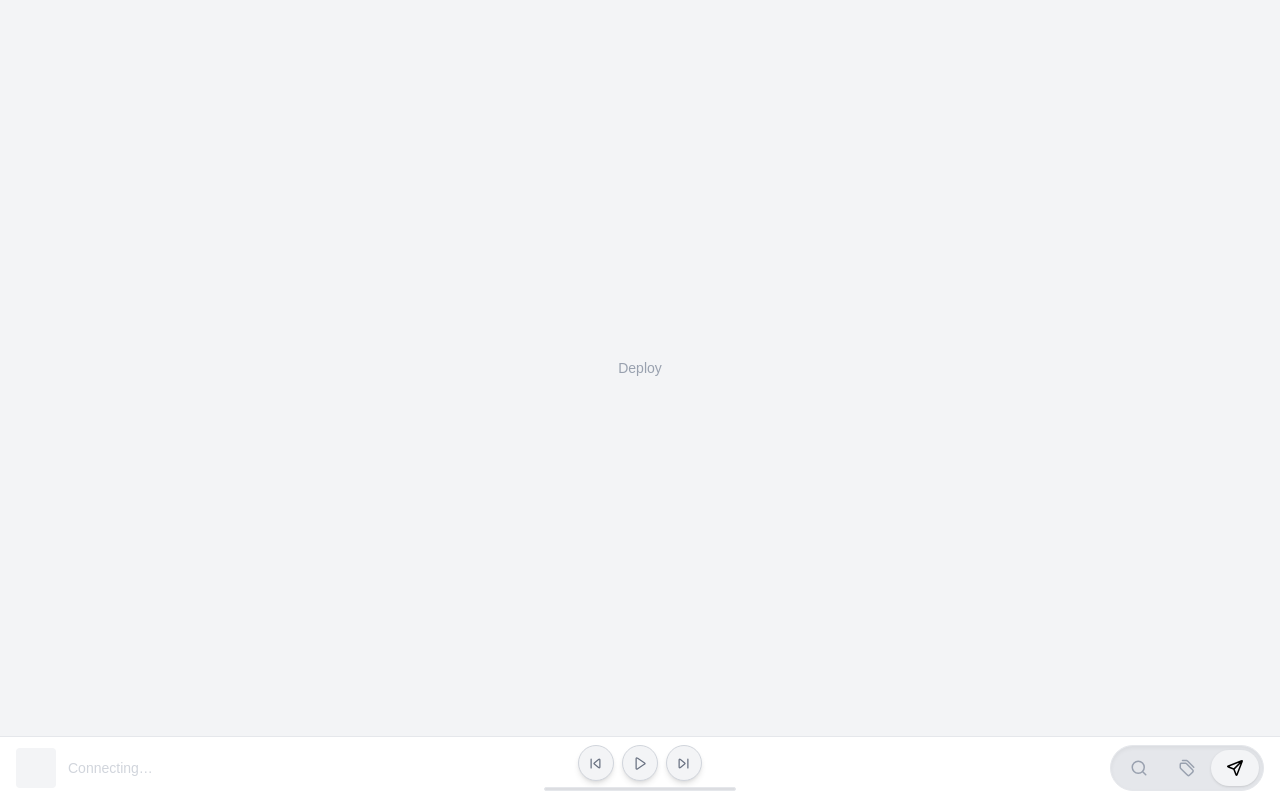
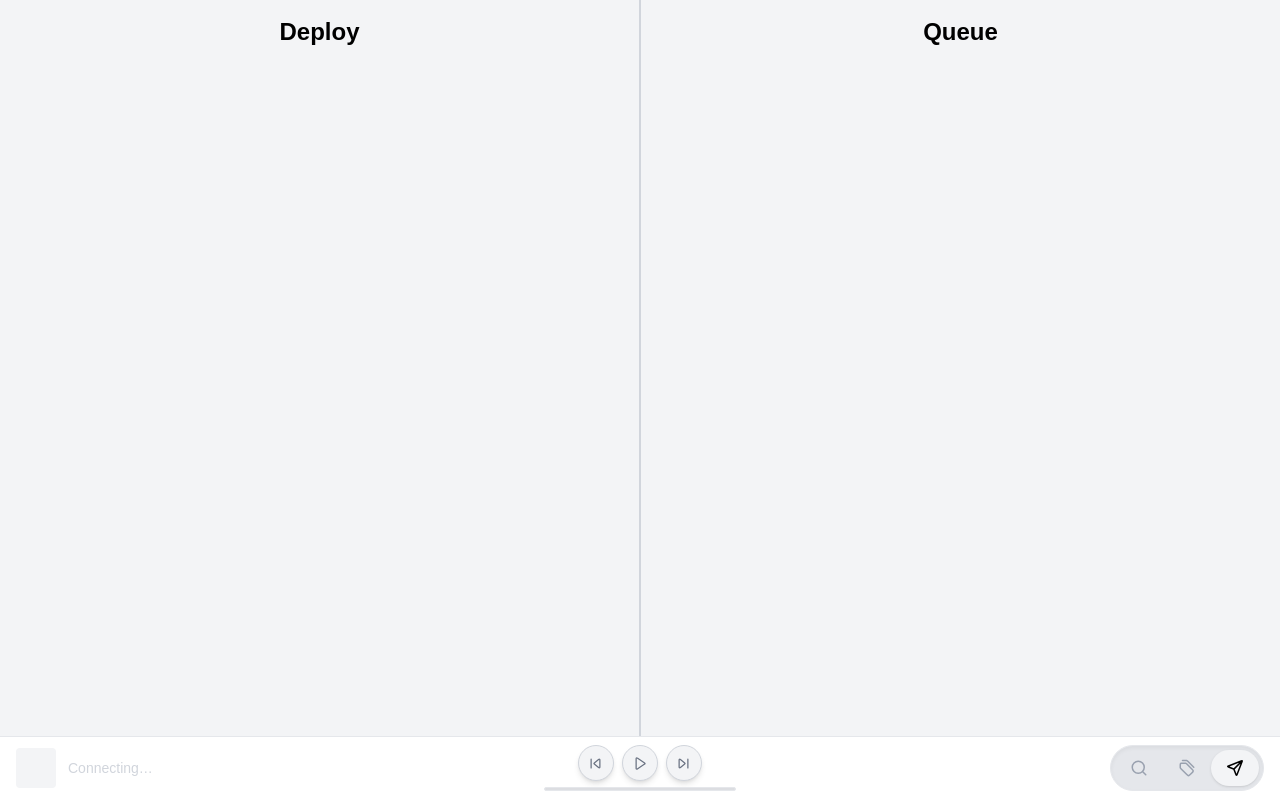
Before and after one commit to tabiboots/dndjv2, a Next.js app: page / in a window 1280 px wide. Both pictures are taken after a click on the button 1234 px from the left and 768 px from the top of the page. Built offline with nearby package versions, Linux system fonts and the light colour scheme.

Commit message:
working on scaffolding deploy page and interactive queue

```diff
--- a/app/page.tsx
+++ b/app/page.tsx
@@ -45,7 +45,7 @@ export default function Home() {
       <main className="flex-1 overflow-hidden flex flex-col">
         {activeView === 'Search' && <SearchView />}
         {activeView === 'Tags' && <TagsView />}
-        {activeView === 'Deploy' && <DeployView />}
+        {activeView === 'Deploy' && <DeployView currentTrack={playbackState?.track_window?.current_track ?? null} />}
       </main>
       <Footer
         player={player}
--- a/components/SongChip.tsx
+++ b/components/SongChip.tsx
@@ -1,7 +1,7 @@
 import IconButton from './IconButton'
 
 interface Track {
-  id: string
+  id: string | null
   name: string
   artists: { name: string }[]
   album: { images: { url: string }[] }
--- a/components/TagPanel.tsx
+++ b/components/TagPanel.tsx
@@ -20,7 +20,7 @@ export default function TagPanel({ track, onClose }: { track: Track; onClose: ()
           <input type="text" placeholder="Create a new tag..." className="w-5/6 px-3 py-3 rounded-full bg-gray-100 border border-gray-300 shadow-inner text-sm outline-none text-black placeholder:text-gray-400" />
           <IconButton type="submit" className="w-12 h-12" onClick={e => e.preventDefault()}>
             <svg width="50%" height="50%" viewBox="0 0 24 24" fill="none" xmlns="http://www.w3.org/2000/svg">
-            <path d="M12 5V19M5 12H19" stroke="currentColor" strokeWidth="2" stroke-linecap="round" stroke-linejoin="round"/>
+            <path d="M12 5V19M5 12H19" stroke="currentColor" strokeWidth="2" strokeLinecap="round" strokeLinejoin="round"/>
             </svg></IconButton>
         </form>
       </div>
--- a/components/views/Deploy.tsx
+++ b/components/views/Deploy.tsx
@@ -1,7 +1,16 @@
-export default function DeployView() {
+import SongChip, { type Track } from '@/components/SongChip'
+
+export default function DeployView({ currentTrack }: { currentTrack: Track | null }) {
   return (
     <div className="flex-1 flex items-center justify-center">
-      <p className="text-sm text-gray-400">Deploy</p>
+      <div className="flex flex-col items-center justify-start w-full border-r border-gray-300 h-full">
+        <h1 className="text-2xl font-bold py-4">Deploy</h1>
+
+      </div>
+
+      <div className="flex flex-col items-center justify-start w-full border-l border-gray-300 h-full">
+        <p className="text-2xl font-bold py-4">Queue</p>
+      </div>
     </div>
   )
 }
```
